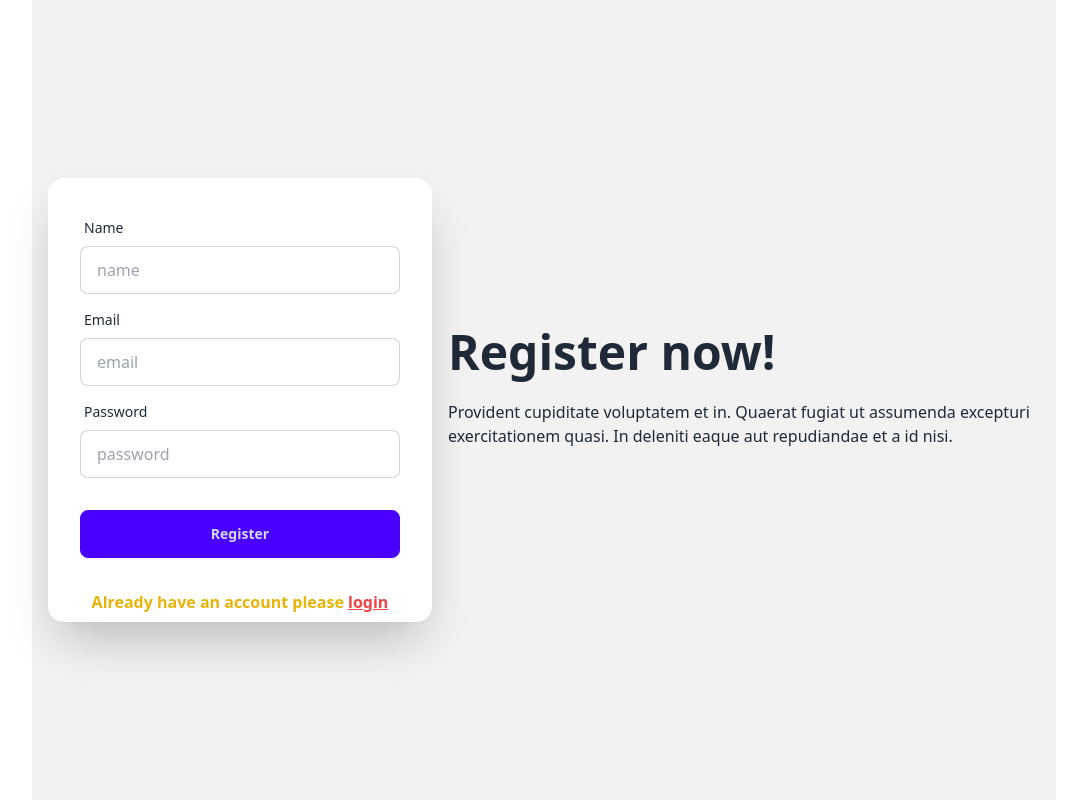
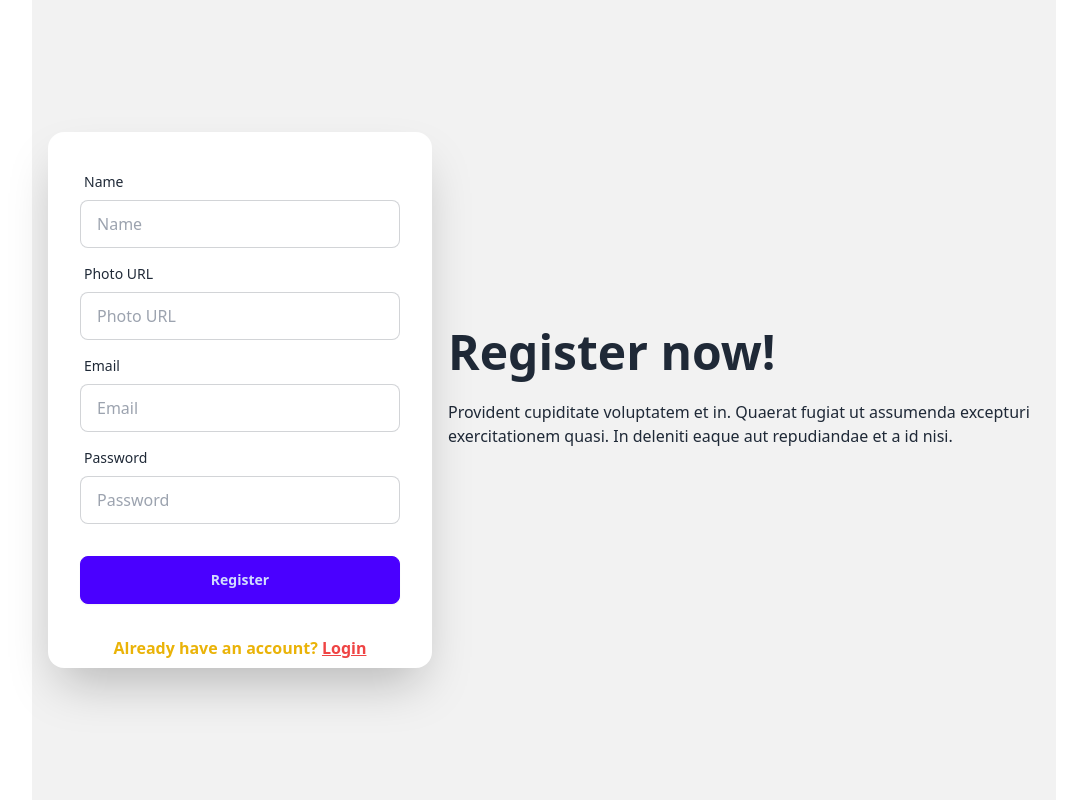
Before and after one commit to Sabithasan2098/bistro-boss-version-3, a React (Vite) app: page /signUp in a window 1280 px wide. Shown: the whole page, without its empty margins (96-1183 px from the left). Built offline with nearby package versions, Linux system fonts and the light colour scheme; no server answers.

Commit message:
photo user & update user

```diff
--- a/src/Provider/AuthProvider.jsx
+++ b/src/Provider/AuthProvider.jsx
@@ -5,6 +5,7 @@ import {
   onAuthStateChanged,
   signInWithEmailAndPassword,
   signOut,
+  updateProfile,
 } from "firebase/auth";
 import { app } from "../Firebase/Firebase.config";
 
@@ -23,6 +24,13 @@ const AuthProvider = ({ children }) => {
   const signIn = (email, password) => {
     setLoading(true);
     return signInWithEmailAndPassword(auth, email, password);
+  };
+
+  const updateUserProfile = (name, photo) => {
+    return updateProfile(auth.currentUser, {
+      displayName: name,
+      photoURL: photo,
+    });
   };
 
   const logOut = () => {
@@ -46,6 +54,7 @@ const AuthProvider = ({ children }) => {
     createUser,
     signIn,
     logOut,
+    updateUserProfile,
   };
   return (
     <AuthContext.Provider value={authInfo}>{children}</AuthContext.Provider>
--- a/src/pages/shered/Navbar/Navbar.jsx
+++ b/src/pages/shered/Navbar/Navbar.jsx
@@ -113,7 +113,15 @@ const Navbar = () => {
         <ul className="menu menu-horizontal px-1 text-white">{navOptions}</ul>
       </div>
       <div className="navbar-end">
-        <a className="btn">Button</a>
+        {user?.photoURL ? (
+          <img
+            src={user.photoURL}
+            alt="User Profile"
+            className="w-10 h-10 rounded-full border-2 border-yellow-400"
+          />
+        ) : (
+          <p className="text-yellow-400">No Profile Picture</p>
+        )}
       </div>
     </div>
   );
--- a/src/pages/signUp/SignUp.jsx
+++ b/src/pages/signUp/SignUp.jsx
@@ -6,32 +6,38 @@ import { AuthContext } from "../../Provider/AuthProvider";
 import Swal from "sweetalert2";
 
 const SignUp = () => {
-  // react hook form using with firebase-----------------------
   const navigate = useNavigate();
-  const { createUser } = useContext(AuthContext);
+  const { createUser, updateUserProfile } = useContext(AuthContext);
   const {
     register,
     handleSubmit,
+    reset,
     formState: { errors },
   } = useForm();
+
   const onSubmit = (data) => {
     console.log(data);
     createUser(data.email, data.password).then((result) => {
       const loggedUser = result.user;
       console.log(loggedUser);
+
+      updateUserProfile(data.name, data.photoURL)
+        .then(() => {
+          console.log("User profile info updated");
+          reset();
           Swal.fire({
             position: "top-end",
             icon: "success",
-        title: "You are successfully register",
+            title: "User created successfully.",
             showConfirmButton: false,
             timer: 1500,
           });
-      setTimeout(() => {
-        navigate("/login");
-      }, 2000);
+          navigate("/");
+        })
+        .catch((error) => console.log("Profile update error:", error));
     });
   };
-  // -----------------------------------------------------
+
   return (
     <>
       <Helmet>
@@ -55,7 +61,7 @@ const SignUp = () => {
                 </label>
                 <input
                   type="text"
-                  placeholder="name"
+                  placeholder="Name"
                   {...register("name", { required: true })}
                   className="input input-bordered"
                 />
@@ -67,12 +73,28 @@ const SignUp = () => {
               </div>
               <div className="form-control">
                 <label className="label">
+                  <span className="label-text">Photo URL</span>
+                </label>
+                <input
+                  type="text"
+                  placeholder="Photo URL"
+                  {...register("photoURL", { required: true })}
+                  className="input input-bordered"
+                />
+                {errors.photoURL && (
+                  <span className="text-red-400 font-semibold">
+                    This field is required
+                  </span>
+                )}
+              </div>
+              <div className="form-control">
+                <label className="label">
                   <span className="label-text">Email</span>
                 </label>
                 <input
                   type="email"
+                  placeholder="Email"
                   {...register("email", { required: true })}
-                  placeholder="email"
                   className="input input-bordered"
                 />
                 {errors.email && (
@@ -87,7 +109,7 @@ const SignUp = () => {
                 </label>
                 <input
                   type="password"
-                  placeholder="password"
+                  placeholder="Password"
                   {...register("password", {
                     required: true,
                     minLength: 6,
@@ -96,25 +118,16 @@ const SignUp = () => {
                   })}
                   className="input input-bordered"
                 />
-                {errors.password?.type === "required" && (
+                {errors.password && (
                   <span className="text-red-400 font-semibold">
-                    password is required
-                  </span>
-                )}
-                {errors.password?.type === "minLength" && (
-                  <span className="text-red-400 font-semibold">
-                    password must be 6 characters
-                  </span>
-                )}
-                {errors.password?.type === "maxLength" && (
-                  <span className="text-red-400 font-semibold">
-                    password must be less than 20 characters
-                  </span>
-                )}
-                {errors.password?.type === "pattern" && (
-                  <span className="text-red-400 font-semibold">
-                    password must have one uppercase one lowercase one number
-                    and one special character
+                    {errors.password.type === "required" &&
+                      "Password is required"}
+                    {errors.password.type === "minLength" &&
+                      "Password must be at least 6 characters"}
+                    {errors.password.type === "maxLength" &&
+                      "Password must be less than 20 characters"}
+                    {errors.password.type === "pattern" &&
+                      "Password must have one uppercase letter, one lowercase letter, one number, and one special character"}
                   </span>
                 )}
               </div>
@@ -123,9 +136,9 @@ const SignUp = () => {
               </div>
             </form>
             <p className="text-center mb-2 text-yellow-500 font-semibold">
-              Already have an account please{" "}
-              <Link to={"/login"} className="underline text-red-500">
-                login
+              Already have an account?{" "}
+              <Link to="/login" className="underline text-red-500">
+                Login
               </Link>
             </p>
           </div>
```
Lines whose indentation alone changed are shown as unchanged.
